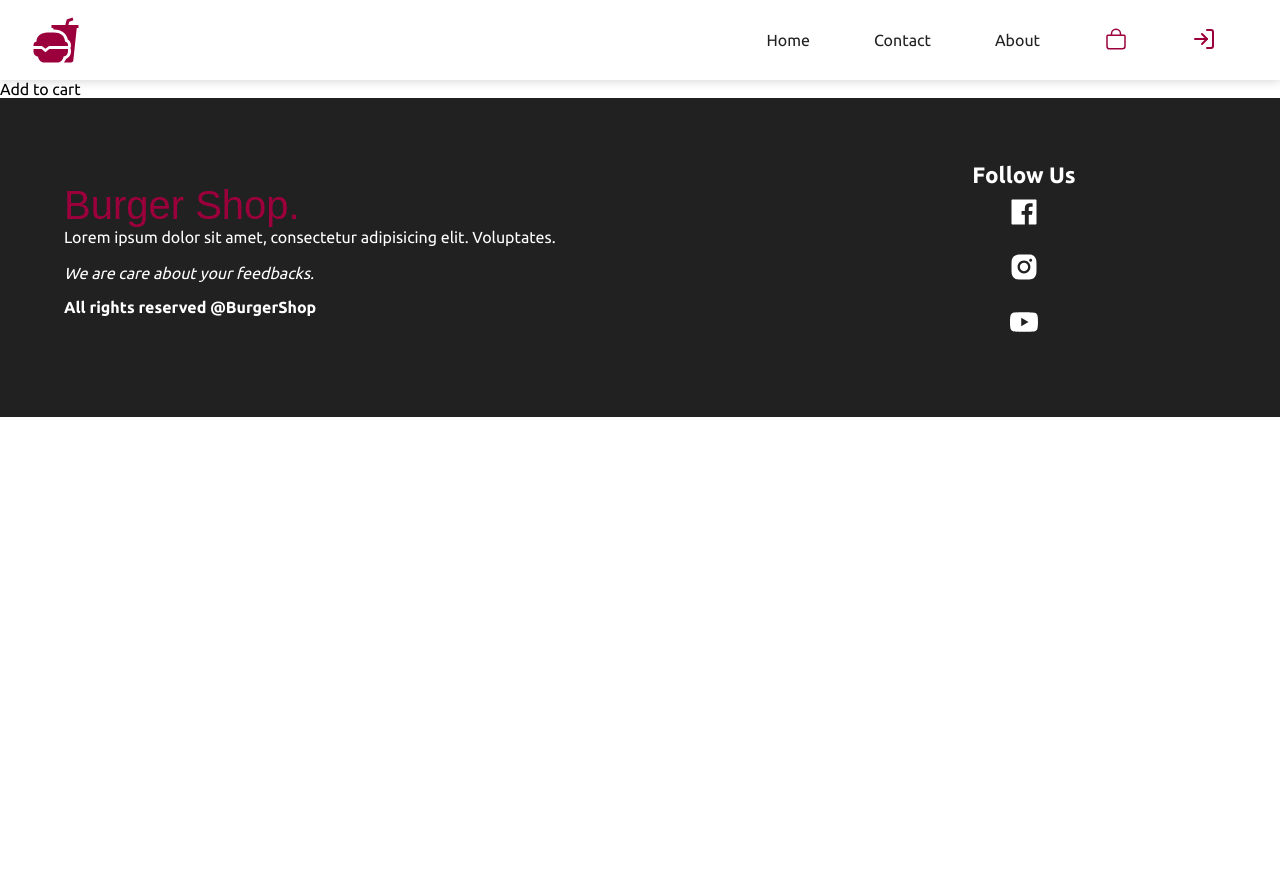
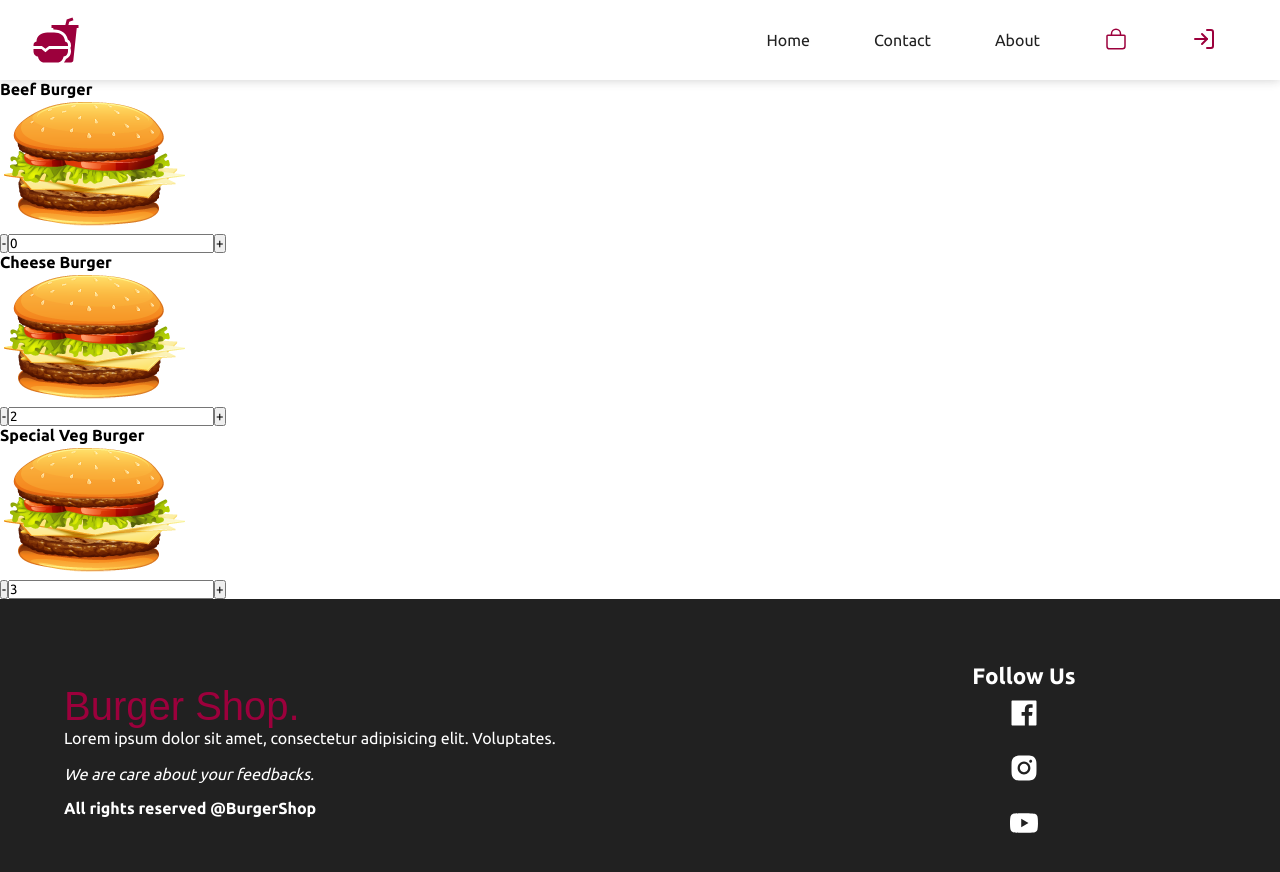
Before and after one commit to mohit838/BurgerShop-MERN, a React (Create React App) app in the folder client/: page /cart in a window 1280 px wide. Shown: the top 872 px of the page. Before the commit the page ends 800 px from the top, so only its background shows below. Built offline with nearby package versions, Linux system fonts and the light colour scheme.

Commit message:
Working with cart items

```diff
--- a/client/src/components/cart/Cart.jsx
+++ b/client/src/components/cart/Cart.jsx
@@ -1,7 +1,55 @@
 import React from "react";
+import Burger1 from "./../../assets/logo2.png";
+
+const CartItems = ({ value, title, image, increment, decrement }) => {
+  return (
+    <>
+      <div className="cardItem">
+        <div>
+          <h4>{title}</h4>
+          <img src={image} alt="BurgerCart" />
+        </div>
+
+        {/* Button */}
+        <button onClick={decrement}>-</button>
+        <input type="number" readOnly value={value} />
+        <button onClick={increment}>+</button>
+      </div>
+    </>
+  );
+};
 
 const Cart = () => {
-  return <section className="cartSection">Add to cart</section>;
+  const increment = (item) => {};
+  const decrement = (item) => {};
+
+  return (
+    <section className="cartSection">
+      <main>
+        <CartItems
+          value={0}
+          title={"Beef Burger"}
+          image={Burger1}
+          increment={() => increment(1)}
+          decrement={() => decrement(1)}
+        />
+        <CartItems
+          value={2}
+          title={"Cheese Burger"}
+          image={Burger1}
+          increment={() => increment(2)}
+          decrement={() => decrement(2)}
+        />
+        <CartItems
+          value={3}
+          title={"Special Veg Burger"}
+          image={Burger1}
+          increment={() => increment(3)}
+          decrement={() => decrement(3)}
+        />
+      </main>
+    </section>
+  );
 };
 
 export default Cart;
--- a/client/src/styles/cart.scss
+++ b/client/src/styles/cart.scss
@@ -1 +1,7 @@
 @import "colors";
+
+.cart {
+  background-color: $pink;
+  width: 100%;
+  height: 100vh;
+}
```
